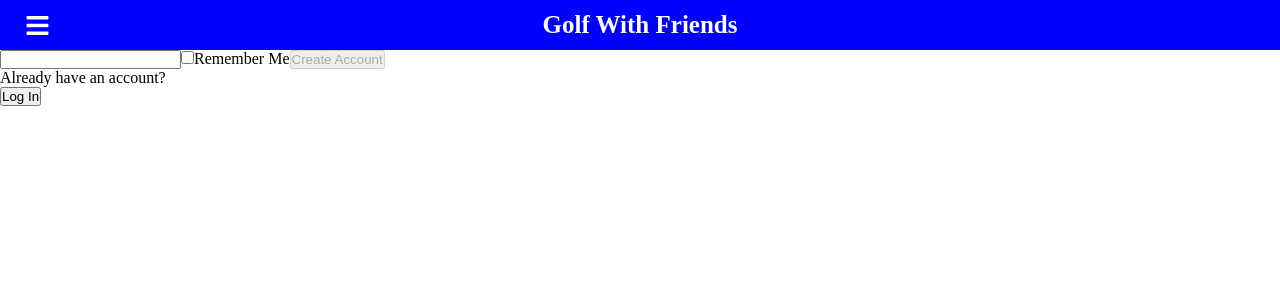
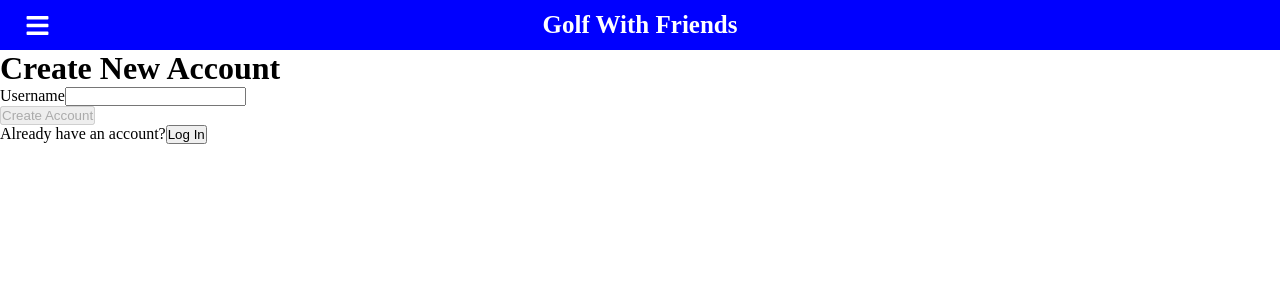
Before and after one commit to kylechung10/golf-score-app, a React (Create React App) app in the folder client/: page / in a window 1280 px wide. Both pictures are taken after typing "Sample" into the empty fields and a click on the button "Create Account". Shown: the top 300 px of the page. Built offline with nearby package versions, Linux system fonts and the light colour scheme.

Commit message:
Login / Create Account components updated

```diff
--- a/client/src/components/CreateAccount/index.js
+++ b/client/src/components/CreateAccount/index.js
@@ -3,7 +3,7 @@ import Axios from "axios";
 
 function CreateAccount(props) {
   const [createUsername, setCreateUsername] = useState("");
-  const [rememberMe, setRememberMe] = useState(false);
+
   const apiURL = process.env.apiURL || "http://localhost:5000";
 
   const createAccount = async (e) => {
@@ -12,31 +12,32 @@ function CreateAccount(props) {
       username: createUsername,
     });
     if (response.data) {
-      props.appLogin(response.data.username, rememberMe);
+      props.createdAccount(response.data.username);
     } else {
-      alert("Account already exists");
+      alert("An error has occurred or account already exists");
     }
   };
 
   return (
-    <form id="create-account" onSubmit={(e) => createAccount(e)}>
+    <div className="create-account">
+      <h1>Create New Account</h1>
+      <form id="create-account-form" onSubmit={(e) => createAccount(e)}>
+        <div className="form-input">
+          <label htmlFor="create-user">Username</label>
           <input
             type="text"
+            id="create-user"
             value={createUsername}
             onChange={(e) => setCreateUsername(e.target.value)}
           />
-      <input
-        type="checkbox"
-        id="remember-me"
-        checked={rememberMe}
-        onChange={() => setRememberMe(!rememberMe)}
-      />
-      <label htmlFor="remember-me">Remember Me</label>
-
+        </div>
+        <div className="form-input">
           <button type="submit" disabled={createUsername ? false : true}>
             Create Account
           </button>
+        </div>
       </form>
+    </div>
   );
 }
 
--- a/client/src/components/Login/index.js
+++ b/client/src/components/Login/index.js
@@ -1,4 +1,4 @@
-import React, { useState } from "react";
+import React, { useState, useEffect } from "react";
 import Axios from "axios";
 
 function Login(props) {
@@ -18,8 +18,21 @@ function Login(props) {
     }
   };
 
+  // Check if an account was created and passed in
+  useEffect(() => {
+    const checkAccount = () => {
+      if (props.createdAccount) {
+        setInputUsername(props.createdAccount);
+      }
+    };
+    checkAccount();
+  }, [inputUsername, props.createdAccount]);
+
   return (
-    <form id="login" onSubmit={(e) => loginUser(e)}>
+    <div className="login">
+      <h1>Login to Play</h1>
+      <form id="login-form" onSubmit={(e) => loginUser(e)}>
+        <div className="form-input">
           <label htmlFor="username">
             Username:
             <input
@@ -30,6 +43,8 @@ function Login(props) {
               onChange={(e) => setInputUsername(e.target.value)}
             />
           </label>
+        </div>
+        <div className="form-input">
           <input
             type="checkbox"
             id="remember-me"
@@ -37,10 +52,14 @@ function Login(props) {
             onChange={() => setRememberMe(!rememberMe)}
           />
           <label htmlFor="remember-me">Remember Me</label>
+        </div>
+        <div className="form-input">
           <button type="submit" disabled={inputUsername ? false : true}>
             Login
           </button>
+        </div>
       </form>
+    </div>
   );
 }
 
--- a/client/src/pages/History.js
+++ b/client/src/pages/History.js
@@ -5,7 +5,6 @@ import * as Dayjs from "dayjs";
 import GameResults from "../components/GameResults";
 
 function History(props) {
-  // const username = props.username || localStorage.getItem("username");
   const { username } = props;
   const apiURL = process.env.apiURL || "http://localhost:5000";
   const [gameData, setGameData] = useState(null);
@@ -55,7 +54,7 @@ function History(props) {
     });
 
   return (
-    <section className="page-history">
+    <div className="page-container">
       <h1>Game History</h1>
       {detailsDisplay ? (
         <GameResults
@@ -65,7 +64,7 @@ function History(props) {
       ) : gameData ? (
         mapData()
       ) : undefined}
-    </section>
+    </div>
   );
 }
 
--- a/client/src/pages/Play.js
+++ b/client/src/pages/Play.js
@@ -7,30 +7,32 @@ function Play(props) {
   const { username } = props;
   const { appLogin } = props;
   const [showLogin, setShowLogin] = useState(true);
+  // When user creates account, open login screen
+  const [createdAccount, setCreatedAccount] = useState(null);
 
   return (
-    <section className="page-play">
+    <div className="page-container">
       {username ? (
         <GameSetup username={username} />
       ) : (
         <>
-          {showLogin ? (
+          {showLogin || createdAccount ? (
             <>
-              <Login appLogin={appLogin} />
-              <p>Don't have an account?</p>
+              <Login appLogin={appLogin} createdAccount={createdAccount} />
+              <label htmlFor="login-switch">Don't have an account?</label>
             </>
           ) : (
             <>
-              <CreateAccount appLogin={appLogin} />
-              <p>Already have an account?</p>
+              <CreateAccount createdAccount={(e) => setCreatedAccount(e)} />
+              <label htmlFor="login-switch">Already have an account?</label>
             </>
           )}
-          <button onClick={() => setShowLogin(!showLogin)}>
+          <button onClick={() => setShowLogin(!showLogin)} id="login-switch">
             {showLogin ? "Create Account" : "Log In"}
           </button>
         </>
       )}
-    </section>
+    </div>
   );
 }
 
```
Lines whose indentation alone changed are shown as unchanged.
